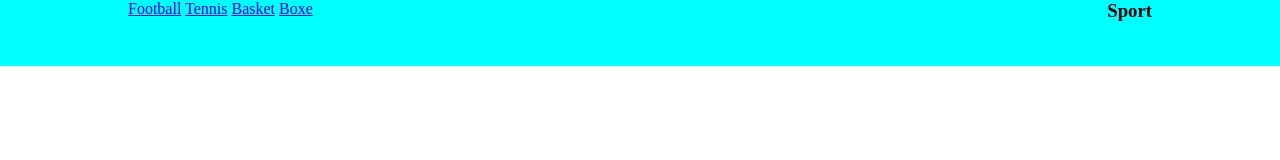
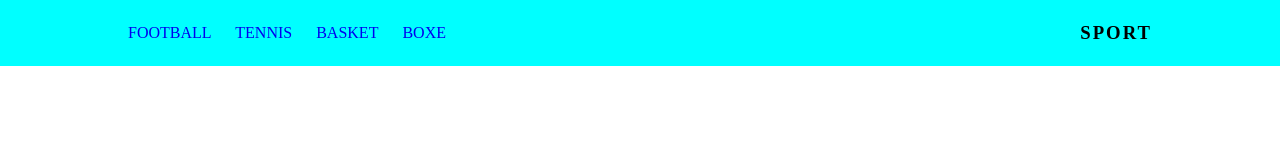
Before and after one commit to Andry25say/Differents-sports, a plain HTML site: page index.html in a window 1280 px wide. Drawn offline with Linux system fonts and the light colour scheme.

Commit message:
Modification des styles

```diff
--- a/style.css
+++ b/style.css
@@ -19,4 +19,14 @@ header {
 .inner {
   width: 80%;
   margin: auto;
+  line-height: 66px;
 }
+.m-left a {
+  margin-right: 20px;
+  text-decoration: none;
+  text-transform: uppercase;
+}
+.logo {
+  text-transform: uppercase;
+  letter-spacing: 2px;
+}
```
